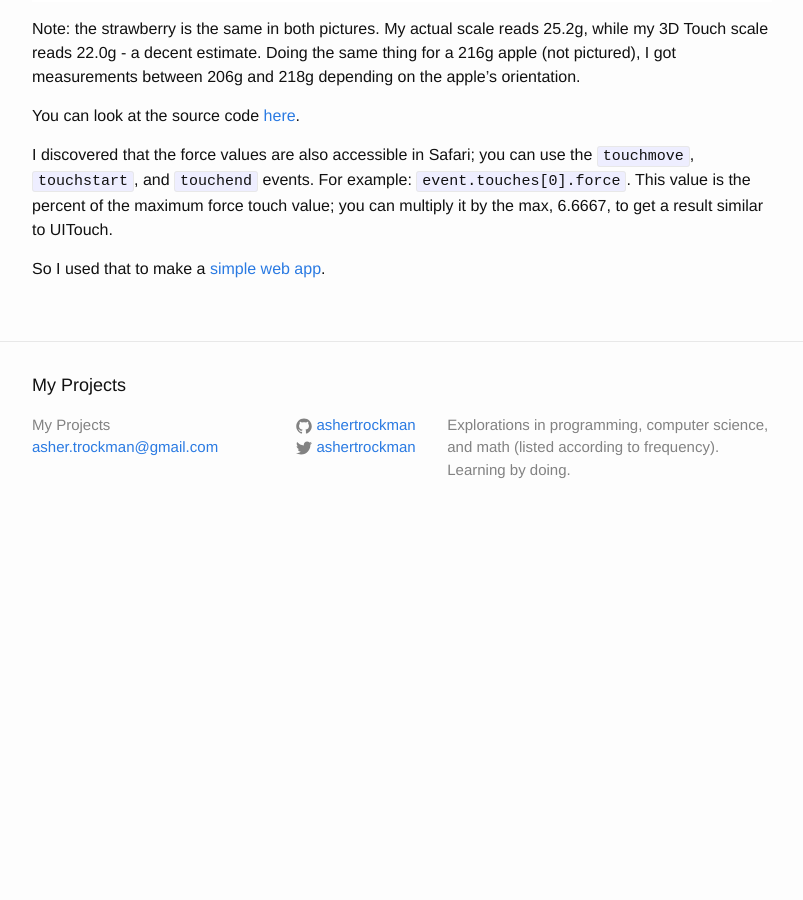
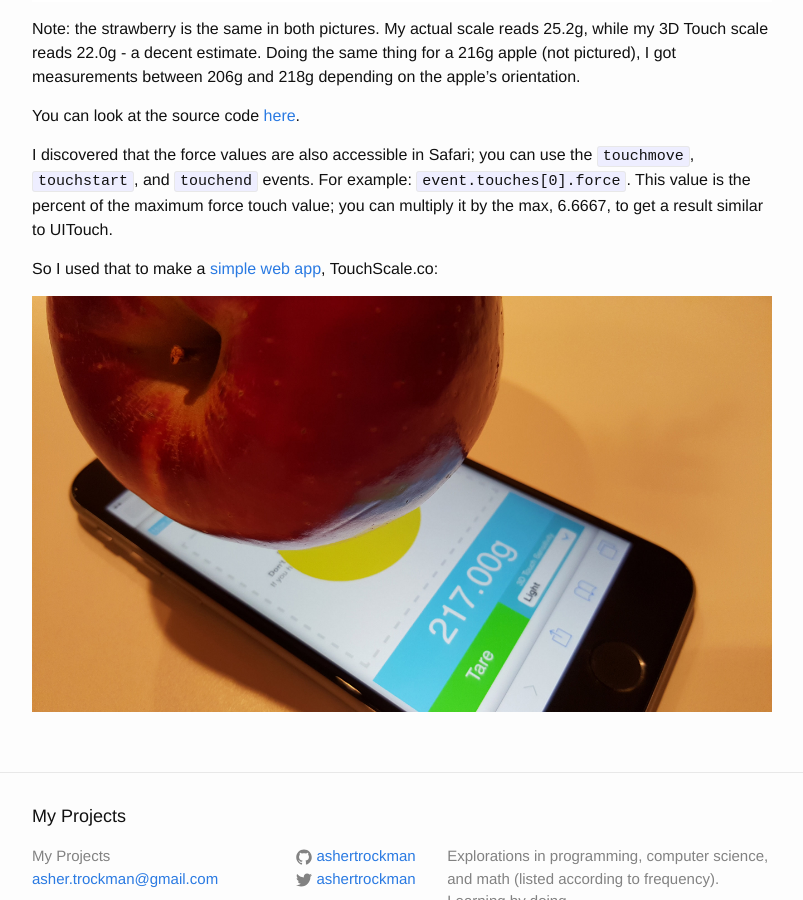
Before and after one commit to ashertrockman/ashertrockman.github.io, a Jekyll site: the page built from _posts/2015-10-24-3d-touch-scale.markdown, in a window 1280 px wide and 900 px high, scrolled down 2289 px. Shown: the whole window, without its empty margins (238-1041 px from the left). Built offline with Jekyll 4.4.1, drawn with Linux system fonts in a browser that asks for light colours; before the commit the page ends 2830 px from its top, so only the background shows below that.

Commit message:
Added new picture

```diff
--- a/_posts/2015-10-24-3d-touch-scale.markdown
+++ b/_posts/2015-10-24-3d-touch-scale.markdown
@@ -39,4 +39,6 @@ You can look at the source code [here](https://github.com/ashertrockman/TouchSca
 
 I discovered that the force values are also accessible in Safari; you can use the `touchmove`, `touchstart`, and `touchend` events. For example: `event.touches[0].force`.  This value is the percent of the maximum force touch value; you can multiply it by the max, 6.6667, to get a result similar to UITouch.
 
-So I used that to make a [simple web app](http://touchscale.co).
+So I used that to make a [simple web app](http://touchscale.co), TouchScale.co:
+
+![How much does my apple weigh?]({{ site.url }}assets/touchscale.jpg)
```
Also changed, not shown: assets/touchscale.jpg (added).
